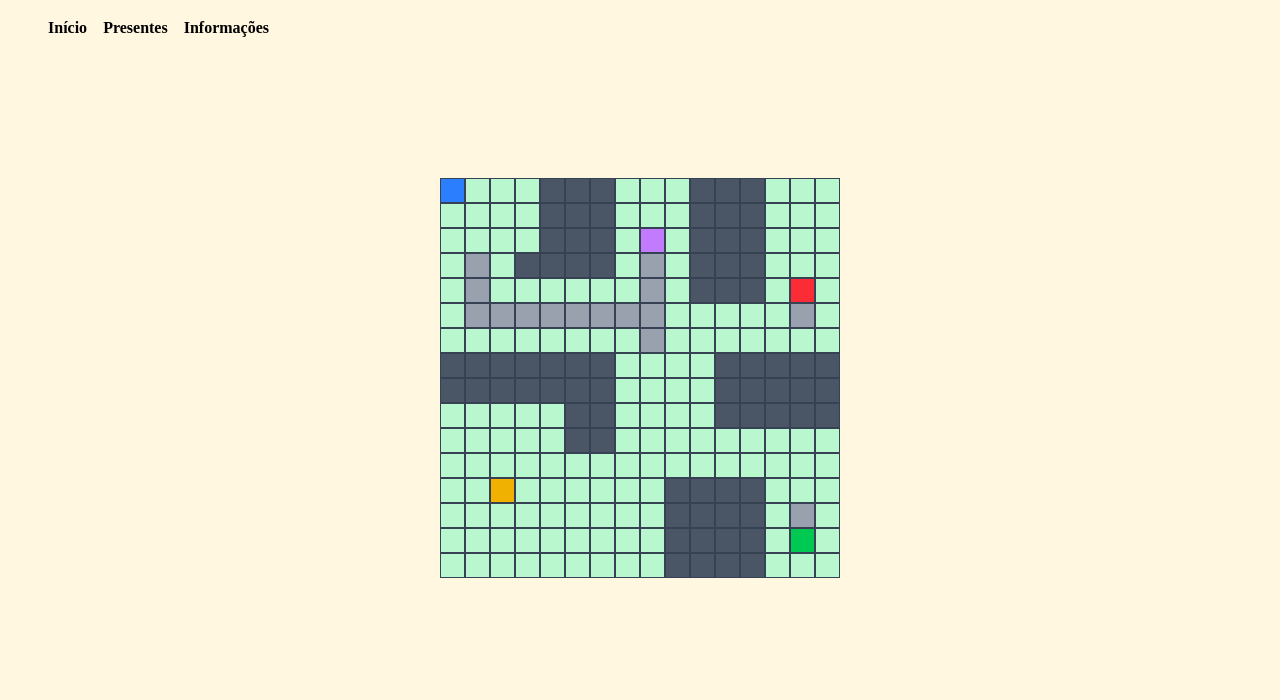
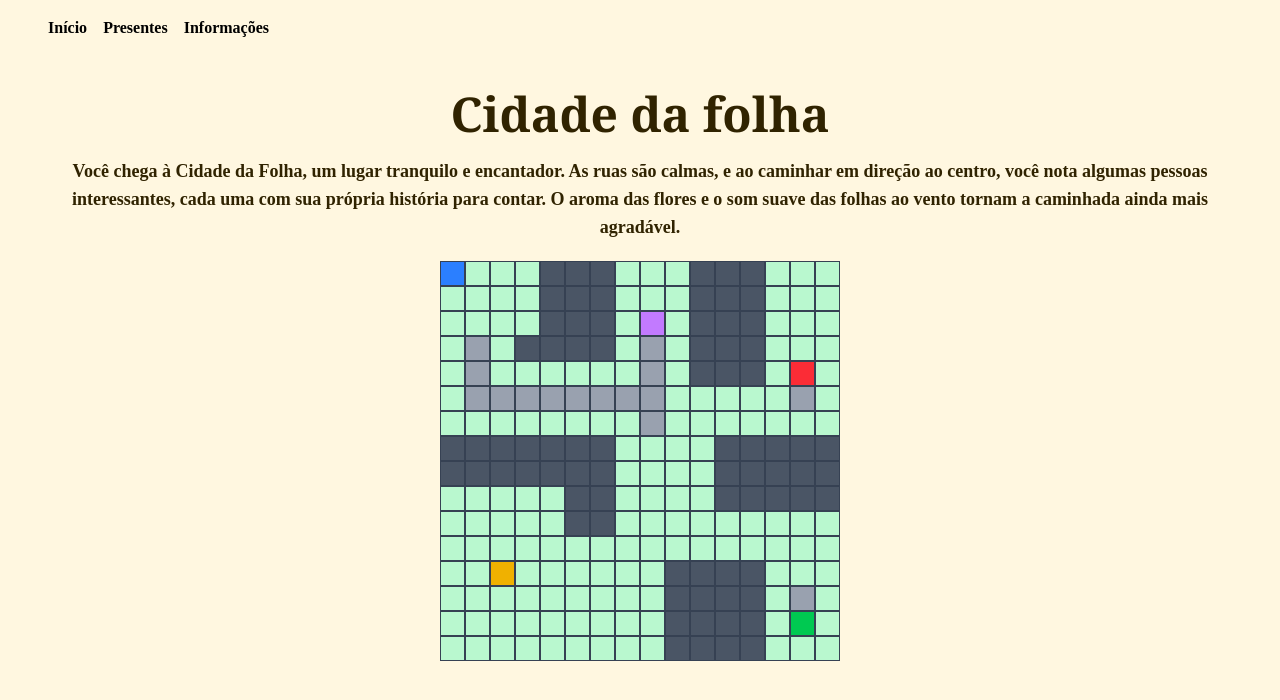
Before and after one commit to kevinsg1997/weddingwebsite, a React (Vite) app: page /mission in a window 1280 px wide. Shown: the top 700 px of the page. Built offline with nearby package versions, Linux system fonts and the light colour scheme; a web font is replaced by a local one.

Commit message:
fix - layout of mission page

```diff
--- a/src/pages/Home.tsx
+++ b/src/pages/Home.tsx
@@ -5,8 +5,8 @@ export default function Home() {
   const navigate = useNavigate();
 
   return (
-    <div className="w-auto h-auto">
-      <div className="flex flex-col items-center p-4 gap-4">
+    <div className="min-h-screen p-4 sm:p-6 lg:p-8">
+      <div className="flex flex-col items-center gap-4">
         <h1 className="text-3xl sm:text-4xl lg:text-5xl font-serif quest-title mb-4">
           Bem-vindo à Aventura de
         </h1>
@@ -31,7 +31,7 @@ export default function Home() {
     Eu costumava ser um aventureiro como você, até que tomei uma flechada no joelho.<br/>
     Em meus sonhos, vi você chegando a um lugar especial, onde um casal cheio de amor parecia precisar da sua ajuda.
     Eles sorriram ao te ver, e algo me diz que sua presença fará toda a diferença.<br/>
-    Tenho quase certeza de que vi esse casal subindo a rua mais cedo, ouvi dizer que são novos aqui na vila.
+    Tenho quase certeza de que vi esse casal subindo a rua mais cedo, ouvi dizer que são novos aqui na cidade.
   </p>
   <button
     onClick={() => navigate('/mission')}
--- a/src/pages/Merchant.tsx
+++ b/src/pages/Merchant.tsx
@@ -64,7 +64,7 @@ export default function Merchant() {
     <div className="min-h-screen p-4 sm:p-6 lg:p-8">
       <div className="max-w-6xl mx-auto">
         <div className="text-center mb-8 sm:mb-12">
-          <h1 className="text-3xl sm:text-4xl lg:text-5xl mb-4">
+          <h1 className="text-3xl sm:text-4xl lg:text-5xl font-serif quest-title mb-4">
             Presentes para o Casal
           </h1>
           <p className="text-lg sm:text-xl mb-4 sm:mb-6">
--- a/src/pages/Mission.tsx
+++ b/src/pages/Mission.tsx
@@ -116,7 +116,13 @@ export default function Mission() {
   };
 
   return (
-    <div className="flex flex-col items-center p-4 min-h-screen pt-[10%] border-gray-500">
+    <div className="flex flex-col items-center min-h-screen p-4 sm:p-6 lg:p-8">
+      <h1 className="text-3xl sm:text-4xl lg:text-5xl font-serif quest-title mb-4">Cidade da folha</h1>
+      <p className="pb-[20px] text-base md:text-lg">
+        Você chega à Cidade da Folha, um lugar tranquilo e encantador. As ruas são calmas, e ao caminhar
+        em direção ao centro, você nota algumas pessoas interessantes, cada uma com sua própria história
+        para contar. O aroma das flores e o som suave das folhas ao vento tornam a caminhada ainda mais agradável.
+      </p>
       <div
         className="grid"
         style={{
```
